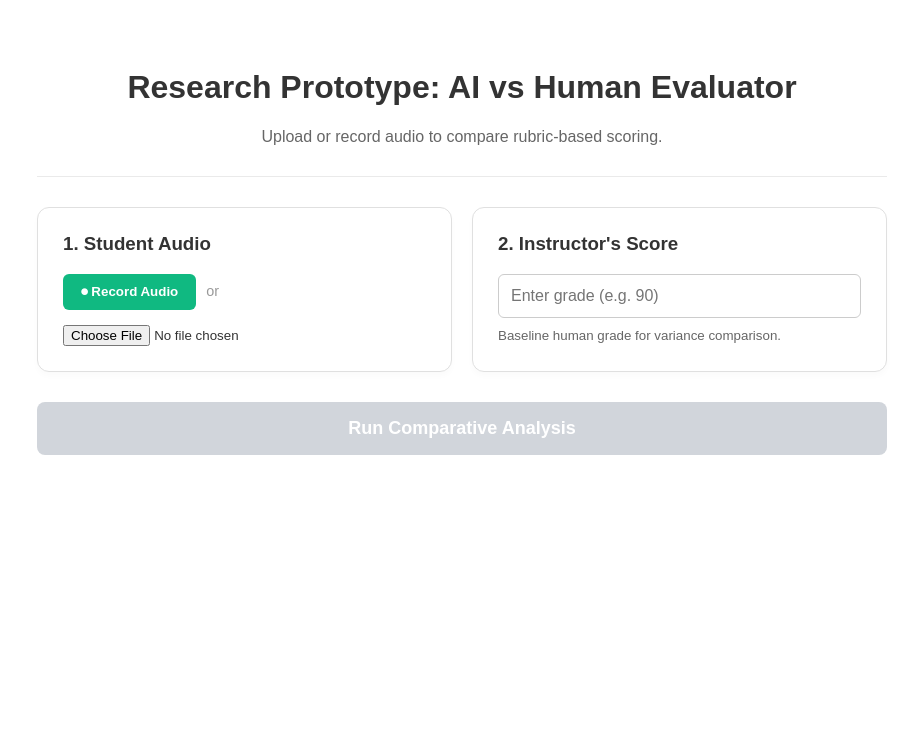
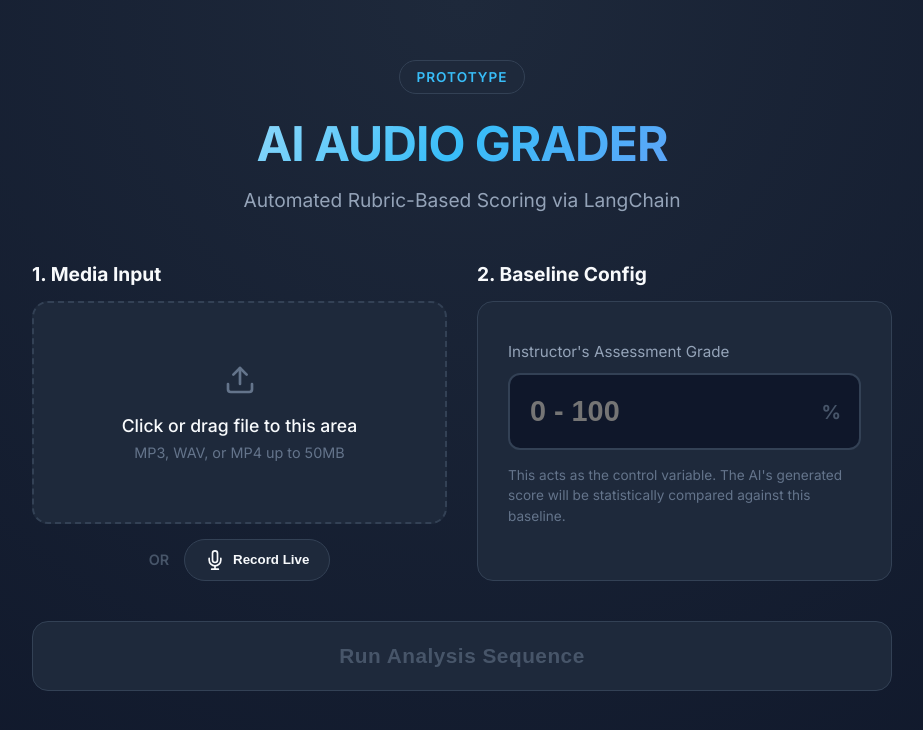
Before and after one commit to Goldenavs/AI-Audio-Grader, a React (Vite) app in the folder frontend/: page / in a window 1280 px wide. Shown: the top 730 px of the page, without its empty margins (178-1101 px from the left). Built offline with nearby package versions, Linux system fonts and the light colour scheme.

Commit message:
chore: improve home screen UI

```diff
--- a/frontend/src/index.css
+++ b/frontend/src/index.css
@@ -1,22 +1,13 @@
+@import url('https://fonts.googleapis.com/css2?family=Inter:wght@300;400;500;600;700&display=swap');
 
-
-
-
-
-
-
-
-
-
-
-
-
-
-
-
-
-
-
+body {
+  margin: 0;
+  padding: 0;
+  font-family: 'Inter', -apple-system, sans-serif;
+  background-color: #0b0f19; /* Deep AI slate background */
+  color: #e2e8f0;
+  min-height: 100vh;
+}
 
 /*
 :root {
--- a/frontend/src/screens/Home.tsx
+++ b/frontend/src/screens/Home.tsx
@@ -1,4 +1,4 @@
-import { useState, useRef, type ChangeEvent } from 'react';
+import { useState, useRef, type ChangeEvent, type DragEvent } from 'react';
 import { motion, AnimatePresence } from 'framer-motion';
 
 interface GradingResults {
@@ -8,23 +8,72 @@ interface GradingResults {
   variance: number;
 }
 
+// --- Custom UI Icons (No external libraries needed) ---
+const UploadIcon = () => (
+  <svg width="32" height="32" viewBox="0 0 24 24" fill="none" stroke="currentColor" strokeWidth="2" strokeLinecap="round" strokeLinejoin="round">
+    <path d="M21 15v4a2 2 0 0 1-2 2H5a2 2 0 0 1-2-2v-4"></path><polyline points="17 8 12 3 7 8"></polyline><line x1="12" y1="3" x2="12" y2="15"></line>
+  </svg>
+);
+const MicIcon = () => (
+  <svg width="20" height="20" viewBox="0 0 24 24" fill="none" stroke="currentColor" strokeWidth="2" strokeLinecap="round" strokeLinejoin="round">
+    <path d="M12 1a3 3 0 0 0-3 3v8a3 3 0 0 0 6 0V4a3 3 0 0 0-3-3z"></path><path d="M19 10v2a7 7 0 0 1-14 0v-2"></path><line x1="12" y1="19" x2="12" y2="23"></line><line x1="8" y1="23" x2="16" y2="23"></line>
+  </svg>
+);
+const FileAudioIcon = () => (
+  <svg width="24" height="24" viewBox="0 0 24 24" fill="none" stroke="#10b981" strokeWidth="2" strokeLinecap="round" strokeLinejoin="round">
+    <path d="M9 18V5l12-2v13"></path><circle cx="6" cy="18" r="3"></circle><circle cx="18" cy="16" r="3"></circle>
+  </svg>
+);
+
 export default function Home() {
   const [audioFile, setAudioFile] = useState<File | null>(null);
   const [humanScore, setHumanScore] = useState<string>('');
   const [isProcessing, setIsProcessing] = useState<boolean>(false);
   const [results, setResults] = useState<GradingResults | null>(null);
 
+  // Drag & Drop State
+  const [isDragging, setIsDragging] = useState<boolean>(false);
+  const fileInputRef = useRef<HTMLInputElement>(null);
+
+  // Recording State
   const [isRecording, setIsRecording] = useState<boolean>(false);
   const mediaRecorderRef = useRef<MediaRecorder | null>(null);
   const audioChunksRef = useRef<BlobPart[]>([]);
 
-  // 1. Handle File / Score Changes
+  // --- File Handling Logic ---
+  const handleFile = (file: File) => {
+    // Basic validation to ensure it's media
+    if (file.type.startsWith('audio/') || file.type.startsWith('video/')) {
+      setAudioFile(file);
+    } else {
+      alert("Please upload an audio or video file.");
+    }
+  };
+
   const handleFileChange = (e: ChangeEvent<HTMLInputElement>) => {
-    if (e.target.files && e.target.files.length > 0) setAudioFile(e.target.files[0]);
+    if (e.target.files && e.target.files.length > 0) handleFile(e.target.files[0]);
   };
+
   const handleScoreChange = (e: ChangeEvent<HTMLInputElement>) => setHumanScore(e.target.value);
 
-  // 2. Microphone Logic
+  // --- Drag and Drop Logic ---
+  const handleDragOver = (e: DragEvent<HTMLDivElement>) => {
+    e.preventDefault();
+    setIsDragging(true);
+  };
+  const handleDragLeave = (e: DragEvent<HTMLDivElement>) => {
+    e.preventDefault();
+    setIsDragging(false);
+  };
+  const handleDrop = (e: DragEvent<HTMLDivElement>) => {
+    e.preventDefault();
+    setIsDragging(false);
+    if (e.dataTransfer.files && e.dataTransfer.files.length > 0) {
+      handleFile(e.dataTransfer.files[0]);
+    }
+  };
+
+  // --- Recording Logic ---
   const startRecording = async () => {
     try {
       const stream = await navigator.mediaDevices.getUserMedia({ audio: true });
@@ -57,27 +106,22 @@ export default function Home() {
     }
   };
 
-  // 3. ACTUAL Backend API Call
+  // --- Backend API Call ---
   const startAnalysis = async () => {
-    if (!audioFile || !humanScore) return alert("Please provide both an audio file and a human score.");
-
+    if (!audioFile || !humanScore) return;
     setIsProcessing(true);
     setResults(null);
 
-    // Prepare data for FastAPI (must use FormData for files)
     const formData = new FormData();
     formData.append("audio", audioFile);
     formData.append("human_score", humanScore);
 
     try {
-      // Fetching from our local Python server!
       const response = await fetch("http://localhost:8000/api/analyze", {
         method: "POST",
         body: formData,
       });
-
       if (!response.ok) throw new Error("Backend processing failed");
-
       const data = await response.json();
       setResults(data);
     } catch (error) {
@@ -89,76 +133,170 @@ export default function Home() {
   };
 
   return (
+    // Added a subtle background radial gradient for that "premium tech" feel
+    <div style={{ minHeight: '100vh', background: 'radial-gradient(circle at top, #1e293b 0%, #0f172a 100%)', display: 'flex', flexDirection: 'column' }}>
       <motion.div
-      initial={{ opacity: 0, y: 20 }} animate={{ opacity: 1, y: 0 }} transition={{ duration: 0.5 }}
-      style={{ padding: '40px', maxWidth: '850px', margin: '0 auto', fontFamily: 'sans-serif', color: '#333' }}
+        initial={{ opacity: 0, y: 20 }} animate={{ opacity: 1, y: 0 }} transition={{ duration: 0.6 }}
+        style={{ padding: '60px 20px', maxWidth: '900px', margin: '0 auto', width: '100%', boxSizing: 'border-box' }}
       >
-      <h1 style={{ textAlign: 'center', fontWeight: 'bold' }}>Research Prototype: AI vs Human Evaluator</h1>
-      <p style={{ textAlign: 'center', color: '#666' }}>Upload or record audio to compare rubric-based scoring.</p>
-      <hr style={{ margin: '30px 0', border: 'none', borderTop: '1px solid #eaeaea' }}/>
+        <header style={{ textAlign: 'center', marginBottom: '50px' }}>
+          <div style={{ display: 'inline-block', padding: '8px 16px', backgroundColor: '#1e293b', border: '1px solid #334155', borderRadius: '20px', color: '#38bdf8', fontSize: '0.85rem', fontWeight: '600', letterSpacing: '1px', marginBottom: '20px', textTransform: 'uppercase' }}>
+            Prototype
+          </div>
+          <h1 style={{ fontSize: '3rem', fontWeight: '800', margin: '0 0 15px 0', background: 'linear-gradient(135deg, #e0f2fe, #38bdf8, #818cf8)', WebkitBackgroundClip: 'text', WebkitTextFillColor: 'transparent', letterSpacing: '-1px' }}>
+            AI AUDIO GRADER
+          </h1>
+          <p style={{ color: '#94a3b8', fontSize: '1.2rem', margin: 0, fontWeight: '400' }}>Automated Rubric-Based Scoring via LangChain</p>
+        </header>
 
-      <div style={{ display: 'flex', gap: '20px', marginBottom: '30px' }}>
-        {/* Audio Input Box */}
-        <motion.div whileHover={{ scale: 1.01 }} style={{ flex: 1, padding: '25px', backgroundColor: '#fff', border: '1px solid #e0e0e0', borderRadius: '12px', boxShadow: '0 4px 6px rgba(0,0,0,0.02)' }}>
-          <h3 style={{ marginTop: 0 }}>1. Student Audio</h3>
-          <div style={{ marginBottom: '15px' }}>
-            <button onClick={isRecording ? stopRecording : startRecording} style={{ padding: '10px 18px', backgroundColor: isRecording ? '#ef4444' : '#10b981', color: 'white', border: 'none', borderRadius: '6px', cursor: 'pointer', fontWeight: 'bold', transition: 'background 0.2s' }}>
-              {isRecording ? '⏹ Stop Recording' : '⏺ Record Audio'}
+        <div style={{ display: 'flex', gap: '30px', marginBottom: '40px', flexWrap: 'wrap' }}>
+
+          {/* DRAG AND DROP ZONE */}
+          <motion.div style={{ flex: '1 1 350px', display: 'flex', flexDirection: 'column' }}>
+            <h3 style={{ marginTop: 0, color: '#f8fafc', fontSize: '1.2rem', marginBottom: '15px' }}>1. Media Input</h3>
+
+            <motion.div
+              onDragOver={handleDragOver}
+              onDragLeave={handleDragLeave}
+              onDrop={handleDrop}
+              onClick={() => !isRecording && fileInputRef.current?.click()}
+              animate={{
+                borderColor: isDragging ? '#38bdf8' : (audioFile ? '#10b981' : '#334155'),
+                backgroundColor: isDragging ? 'rgba(56, 189, 248, 0.05)' : '#1e293b'
+              }}
+              style={{ flex: 1, padding: '40px 20px', border: '2px dashed', borderRadius: '16px', textAlign: 'center', cursor: isRecording ? 'not-allowed' : 'pointer', display: 'flex', flexDirection: 'column', alignItems: 'center', justifyContent: 'center', transition: 'all 0.2s ease', position: 'relative', overflow: 'hidden' }}
+            >
+              {/* Hidden File Input */}
+              <input type="file" accept="audio/*,video/*" ref={fileInputRef} onChange={handleFileChange} style={{ display: 'none' }} />
+
+              {audioFile ? (
+                // Selected File State
+                <motion.div initial={{ scale: 0.8, opacity: 0 }} animate={{ scale: 1, opacity: 1 }} style={{ display: 'flex', flexDirection: 'column', alignItems: 'center' }}>
+                  <FileAudioIcon />
+                  <p style={{ color: '#f8fafc', fontWeight: '600', marginTop: '15px', marginBottom: '5px' }}>{audioFile.name}</p>
+                  <p style={{ color: '#10b981', fontSize: '0.9rem', margin: 0 }}>Ready for analysis</p>
+                  <button
+                    onClick={(e) => { e.stopPropagation(); setAudioFile(null); }}
+                    style={{ marginTop: '20px', padding: '6px 12px', fontSize: '0.8rem', backgroundColor: 'transparent', border: '1px solid #475569', color: '#94a3b8', borderRadius: '6px', cursor: 'pointer' }}
+                  >
+                    Remove File
                   </button>
-            <span style={{ margin: '0 10px', color: '#999', fontSize: '0.9em' }}>or</span>
+                </motion.div>
+              ) : (
+                // Empty / Drag State
+                <>
+                  <div style={{ color: isDragging ? '#38bdf8' : '#64748b', marginBottom: '15px', transition: 'color 0.2s' }}>
+                    <UploadIcon />
                   </div>
-          <input type="file" accept="audio/*" onChange={handleFileChange} style={{ width: '100%', cursor: 'pointer' }} />
-          {audioFile && <motion.small initial={{ opacity: 0 }} animate={{ opacity: 1 }} style={{ color: '#10b981', display: 'block', marginTop: '10px', fontWeight: '500' }}>✔ Loaded: {audioFile.name}</motion.small>}
+                  <p style={{ color: '#f8fafc', fontWeight: '500', margin: '0 0 8px 0', fontSize: '1.1rem' }}>
+                    {isDragging ? 'Drop file to upload' : 'Click or drag file to this area'}
+                  </p>
+                  <p style={{ color: '#64748b', fontSize: '0.9rem', margin: 0 }}>MP3, WAV, or MP4 up to 50MB</p>
+                </>
+              )}
             </motion.div>
 
-        {/* Score Input Box */}
-        <motion.div whileHover={{ scale: 1.01 }} style={{ flex: 1, padding: '25px', backgroundColor: '#fff', border: '1px solid #e0e0e0', borderRadius: '12px', boxShadow: '0 4px 6px rgba(0,0,0,0.02)' }}>
-          <h3 style={{ marginTop: 0 }}>2. Instructor's Score</h3>
-          <input type="number" placeholder="Enter grade (e.g. 90)" value={humanScore} onChange={handleScoreChange} style={{ width: '100%', padding: '12px', fontSize: '16px', border: '1px solid #ccc', borderRadius: '6px', boxSizing: 'border-box' }} />
-          <small style={{ color: '#666', display: 'block', marginTop: '10px' }}>Baseline human grade for variance comparison.</small>
+            {/* Microphone Controls */}
+            <div style={{ marginTop: '15px', display: 'flex', alignItems: 'center', justifyContent: 'center', gap: '15px' }}>
+              <span style={{ color: '#475569', fontSize: '0.9rem', fontWeight: '600', textTransform: 'uppercase' }}>OR</span>
+              <motion.button
+                whileHover={{ scale: 1.05 }} whileTap={{ scale: 0.95 }}
+                onClick={(e) => { e.stopPropagation(); isRecording ? stopRecording() : startRecording(); }}
+                style={{ display: 'flex', alignItems: 'center', gap: '8px', padding: '10px 20px', backgroundColor: isRecording ? 'rgba(239, 68, 68, 0.1)' : '#1e293b', color: isRecording ? '#ef4444' : '#f8fafc', border: `1px solid ${isRecording ? '#ef4444' : '#334155'}`, borderRadius: '30px', cursor: 'pointer', fontWeight: '600', transition: 'all 0.2s' }}
+              >
+                {isRecording ? (
+                  <>
+                    {/* Pulsing red dot for live recording */}
+                    <motion.div animate={{ opacity: [1, 0.3, 1] }} transition={{ repeat: Infinity, duration: 1 }} style={{ width: '10px', height: '10px', backgroundColor: '#ef4444', borderRadius: '50%' }} />
+                    Stop Recording
+                  </>
+                ) : (
+                  <><MicIcon /> Record Live</>
+                )}
+              </motion.button>
+            </div>
+          </motion.div>
+
+          {/* HUMAN SCORE INPUT */}
+          <motion.div style={{ flex: '1 1 350px', display: 'flex', flexDirection: 'column' }}>
+            <h3 style={{ marginTop: 0, color: '#f8fafc', fontSize: '1.2rem', marginBottom: '15px' }}>2. Baseline Config</h3>
+            <div style={{ flex: 1, padding: '40px 30px', backgroundColor: '#1e293b', border: '1px solid #334155', borderRadius: '16px', display: 'flex', flexDirection: 'column', justifyContent: 'center' }}>
+              <label style={{ color: '#94a3b8', fontSize: '0.95rem', marginBottom: '12px', display: 'block' }}>Instructor's Assessment Grade</label>
+              <div style={{ position: 'relative' }}>
+                <input
+                  type="number"
+                  placeholder="0 - 100"
+                  value={humanScore}
+                  onChange={handleScoreChange}
+                  style={{ width: '100%', padding: '20px', paddingRight: '50px', fontSize: '1.8rem', fontWeight: '700', backgroundColor: '#0f172a', color: '#f8fafc', border: '2px solid #334155', borderRadius: '12px', boxSizing: 'border-box', outline: 'none', transition: 'border-color 0.2s' }}
+                  onFocus={(e) => e.target.style.borderColor = '#38bdf8'}
+                  onBlur={(e) => e.target.style.borderColor = '#334155'}
+                />
+                <span style={{ position: 'absolute', right: '20px', top: '50%', transform: 'translateY(-50%)', color: '#475569', fontSize: '1.2rem', fontWeight: '700' }}>%</span>
+              </div>
+              <p style={{ color: '#64748b', fontSize: '0.85rem', marginTop: '15px', lineHeight: '1.5' }}>
+                This acts as the control variable. The AI's generated score will be statistically compared against this baseline.
+              </p>
+            </div>
           </motion.div>
         </div>
 
+        {/* PROCESS BUTTON */}
         <motion.button
+          whileHover={{ scale: (!audioFile || !humanScore || isProcessing || isRecording) ? 1 : 1.02, boxShadow: (!audioFile || !humanScore || isProcessing || isRecording) ? 'none' : '0 10px 25px -5px rgba(56, 189, 248, 0.4)' }}
           whileTap={{ scale: 0.98 }}
           onClick={startAnalysis}
           disabled={!audioFile || !humanScore || isProcessing || isRecording}
-        style={{ width: '100%', padding: '16px', fontSize: '18px', fontWeight: 'bold', backgroundColor: (!audioFile || !humanScore || isProcessing || isRecording) ? '#d1d5db' : '#3b82f6', color: 'white', border: 'none', borderRadius: '8px', cursor: (!audioFile || !humanScore || isProcessing || isRecording) ? 'not-allowed' : 'pointer', transition: 'background 0.3s' }}
+          style={{ width: '100%', padding: '22px', fontSize: '1.3rem', fontWeight: '700', letterSpacing: '0.5px', background: (!audioFile || !humanScore || isProcessing || isRecording) ? '#1e293b' : 'linear-gradient(135deg, #0284c7, #3b82f6)', color: (!audioFile || !humanScore || isProcessing || isRecording) ? '#475569' : 'white', border: (!audioFile || !humanScore || isProcessing || isRecording) ? '1px solid #334155' : 'none', borderRadius: '16px', cursor: (!audioFile || !humanScore || isProcessing || isRecording) ? 'not-allowed' : 'pointer', transition: 'all 0.3s ease', position: 'relative', overflow: 'hidden' }}
         >
-        {isProcessing ? 'Analyzing with LangChain...' : 'Run Comparative Analysis'}
+          {isProcessing ? (
+            <motion.div animate={{ backgroundPosition: ['200% 0', '-200% 0'] }} transition={{ repeat: Infinity, duration: 2, ease: "linear" }} style={{ backgroundImage: 'linear-gradient(90deg, transparent, rgba(255,255,255,0.2), transparent)', backgroundSize: '200% 100%', position: 'absolute', inset: 0 }} />
+          ) : null}
+          <span style={{ position: 'relative', zIndex: 1 }}>
+            {isProcessing ? 'Processing Audio Pipeline...' : 'Run Analysis Sequence'}
+          </span>
         </motion.button>
 
-      {/* Animated Results Card */}
+        {/* RESULTS SECTION (Remains the same gorgeous style we just built) */}
         <AnimatePresence>
           {results && (
-          <motion.div
-            initial={{ opacity: 0, height: 0, y: 20 }} animate={{ opacity: 1, height: 'auto', y: 0 }} exit={{ opacity: 0, height: 0 }} transition={{ duration: 0.4, type: "spring" }}
-            style={{ overflow: 'hidden', marginTop: '40px' }}
-          >
-            <div style={{ padding: '30px', backgroundColor: '#f8fafc', border: '1px solid #e2e8f0', borderLeft: '6px solid #3b82f6', borderRadius: '12px', boxShadow: '0 10px 15px -3px rgba(0,0,0,0.05)' }}>
-              <h2 style={{ marginTop: 0, color: '#1e293b' }}>Statistical Variance Report</h2>
-              <div style={{ display: 'flex', justifyContent: 'space-between', marginTop: '25px', alignItems: 'center' }}>
-                <div style={{ textAlign: 'center', flex: 1 }}>
-                  <p style={{ margin: 0, color: '#64748b', fontWeight: '500', textTransform: 'uppercase', fontSize: '0.85em' }}>Human Score</p>
-                  <h1 style={{ margin: '10px 0', fontSize: '3.5rem', color: '#0f172a' }}>{results.humanScore}</h1>
+            <motion.div initial={{ opacity: 0, y: 40 }} animate={{ opacity: 1, y: 0 }} exit={{ opacity: 0, y: 40 }} transition={{ duration: 0.5, type: "spring", bounce: 0.4 }} style={{ marginTop: '50px' }}>
+              <div style={{ padding: '40px', backgroundColor: '#1e293b', border: '1px solid #334155', borderRadius: '20px', boxShadow: '0 25px 50px -12px rgba(0,0,0,0.5)', position: 'relative', overflow: 'hidden' }}>
+                <div style={{ position: 'absolute', top: 0, left: 0, right: 0, height: '4px', background: 'linear-gradient(90deg, #3b82f6, #10b981, #3b82f6)', backgroundSize: '200% auto', animation: 'gradientFlow 3s linear infinite' }} />
+
+                <h2 style={{ marginTop: 0, color: '#f8fafc', textAlign: 'center', marginBottom: '40px', fontSize: '1.6rem', fontWeight: '800', letterSpacing: '-0.5px' }}>Statistical Variance Report</h2>
+
+                <div style={{ display: 'flex', justifyContent: 'space-between', alignItems: 'center', flexWrap: 'wrap', gap: '20px' }}>
+                  <div style={{ textAlign: 'center', flex: '1 1 100px' }}>
+                    <p style={{ margin: 0, color: '#94a3b8', fontWeight: '600', textTransform: 'uppercase', fontSize: '0.85rem', letterSpacing: '1px' }}>Human Control</p>
+                    <h1 style={{ margin: '15px 0', fontSize: '4.5rem', color: '#f8fafc', fontWeight: '800' }}>{results.humanScore}</h1>
                   </div>
-                <div style={{ textAlign: 'center', flex: 1, borderLeft: '1px solid #cbd5e1', borderRight: '1px solid #cbd5e1' }}>
-                  <p style={{ margin: 0, color: '#64748b', fontWeight: '500', textTransform: 'uppercase', fontSize: '0.85em' }}>Δ Delta</p>
-                  <h1 style={{ margin: '10px 0', fontSize: '3.5rem', color: results.variance > 10 ? '#ef4444' : '#10b981' }}>±{results.variance}</h1>
+
+                  <div style={{ textAlign: 'center', flex: '1 1 100px', padding: '0 20px', borderLeft: '1px dashed #334155', borderRight: '1px dashed #334155' }}>
+                    <p style={{ margin: 0, color: '#94a3b8', fontWeight: '600', textTransform: 'uppercase', fontSize: '0.85rem', letterSpacing: '1px' }}>Δ Delta</p>
+                    <h1 style={{ margin: '15px 0', fontSize: '3.5rem', fontWeight: '800', color: results.variance > 10 ? '#f43f5e' : '#10b981', textShadow: results.variance > 10 ? '0 0 30px rgba(244, 63, 94, 0.3)' : '0 0 30px rgba(16, 185, 129, 0.3)' }}>
+                      ±{results.variance}
+                    </h1>
                   </div>
-                <div style={{ textAlign: 'center', flex: 1 }}>
-                  <p style={{ margin: 0, color: '#64748b', fontWeight: '500', textTransform: 'uppercase', fontSize: '0.85em' }}>AI Score</p>
-                  <h1 style={{ margin: '10px 0', fontSize: '3.5rem', color: '#3b82f6' }}>{results.aiScore}</h1>
+
+                  <div style={{ textAlign: 'center', flex: '1 1 100px' }}>
+                    <p style={{ margin: 0, color: '#38bdf8', fontWeight: '700', textTransform: 'uppercase', fontSize: '0.85rem', letterSpacing: '1px' }}>LangChain AI</p>
+                    <h1 style={{ margin: '15px 0', fontSize: '4.5rem', color: '#38bdf8', fontWeight: '800', textShadow: '0 0 30px rgba(56, 189, 248, 0.2)' }}>{results.aiScore}</h1>
                   </div>
                 </div>
-              <div style={{ marginTop: '30px', padding: '20px', backgroundColor: '#f1f5f9', borderRadius: '8px', border: '1px solid #e2e8f0' }}>
-                <strong style={{ color: '#475569' }}>ASR Transcript Snippet:</strong>
-                <p style={{ fontStyle: 'italic', margin: '10px 0 0 0', color: '#334155', lineHeight: '1.5' }}>"{results.transcriptionSnippet}"</p>
+
+                <div style={{ marginTop: '40px', padding: '25px', backgroundColor: '#0f172a', borderRadius: '16px', border: '1px solid #1e293b' }}>
+                  <div style={{ display: 'flex', alignItems: 'center', gap: '10px', marginBottom: '15px' }}>
+                    <div style={{ width: '8px', height: '8px', backgroundColor: '#10b981', borderRadius: '50%' }}></div>
+                    <strong style={{ color: '#cbd5e1', fontSize: '0.95rem', textTransform: 'uppercase', letterSpacing: '1px' }}>ASR Transcript Extraction</strong>
+                  </div>
+                  <p style={{ fontStyle: 'italic', margin: 0, color: '#94a3b8', lineHeight: '1.7', fontSize: '1.1rem', borderLeft: '2px solid #334155', paddingLeft: '15px' }}>"{results.transcriptionSnippet}"</p>
                 </div>
               </div>
             </motion.div>
           )}
         </AnimatePresence>
       </motion.div>
+    </div>
   );
 }
```
Also changed, not shown: 1 other file (tests, documents, lock files or other folders). Lines whose indentation alone changed are shown as unchanged.
